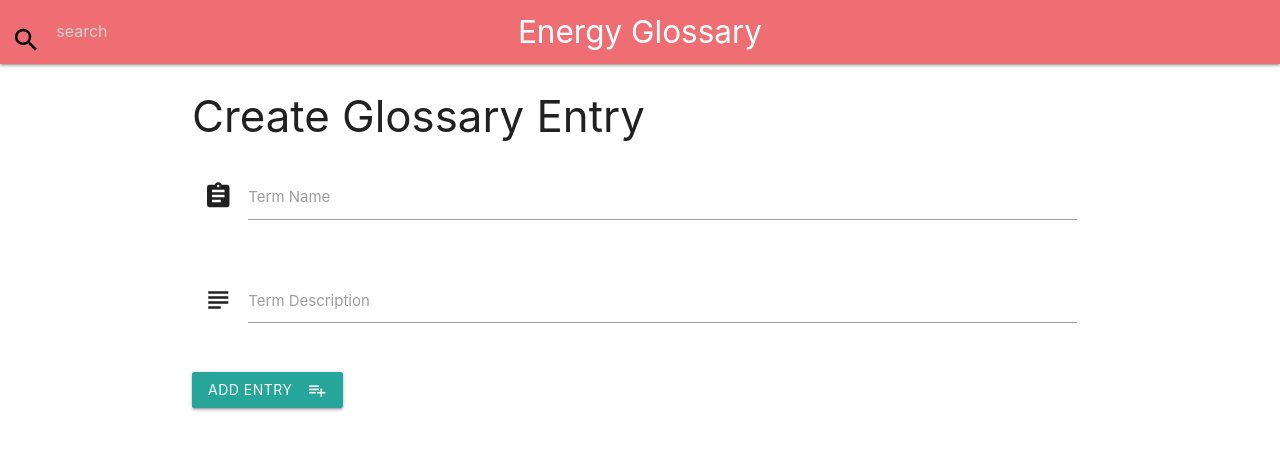
After one commit to rphanley/Energy-Glossary-Project, a Flask app: template templates/addupdate.html in a window 1280 px wide. The commit adds this page. Shown: the top 450 px of the page. Run offline with Flask 2, Linux system fonts and the light colour scheme; the template is opened without the code that fills it, so the values that code supplies are empty; some libraries are stand-ins or nearby versions.

Commit message:
Added error handling for read, corrected addupdate.html location

```diff
--- a/app.py
+++ b/app.py
@@ -1,45 +1,55 @@
 import os
+import env
 from flask import Flask, render_template, redirect, request, url_for
 from flask_pymongo import PyMongo
 from bson.objectid import ObjectId
 
 
+
 app = Flask(__name__)
-app.config["MONGO_DBNAME"] = 'energy_glossary'
-app.config["MONGO_URI"] = os.getenv('MONGO_URI', 'mongodb://localhost')
+app.config['MONGO_DBNAME'] = 'energy_glossary'
+app.config['MONGO_URI'] = os.getenv('MONGO_URI', 'Env value not loaded')
 
 mongo = PyMongo(app)
 
 @app.route('/')
 @app.route('/get_term')
 def get_term():
-    # retdoc=""
-    # count=0
-    #doc=mongo.db.terms.find_one()
-    #doc=mongo.db.terms.find({"term": "x-ray"})
-    #if doc:
-        #print("")
-        #for k, v in doc.items():
-        #    print(k + " " + v)
-        #         if k != "_id":
-        #             count+=1
+    return render_template("read.html",
+                                result_term=mongo.db.terms.find_one({'term': 'x-ray'},{'_id':0}))
 
-        #             retdoc+= '"'+k+'": '+v
-        #             if count < 2:
-        #                 retdoc+=","
-
-        # print(retdoc)
-
-    return render_template("read.html",
-                                found_term=mongo.db.terms.find_one({'term': 'x-ray'},{'_id':0}))
 
 
 @app.route('/search_terms', methods=['POST'])
 def search_terms():
+    result = None
+
+    #Get the search text from the input box on the navbar (base.html)
     search_text = request.form['search_input']
+    #Search the MongoDB database using the search text (exclude the record id from the result)
+    try:
+        result = mongo.db.terms.find_one({'term': search_text.lower()},{'_id':0})
+    except:
+        result = {'term':'Error accessing the database ','description':'Check your database access and try again.'}
+        print("Error accessing the database")
+
+    # Print an error if no result found, otherwise populate the read.html template with the result
+    if not result:
+        result = {'term':'No result found for: ' + search_text,'description':'Check your spelling and try again.'}
+        print("Error! No result found.")
+    else:
+        print("Found a database entry for: " + search_text)
+
+
     return render_template("read.html",
-                                found_term=mongo.db.terms.find_one({"term": search_text.lower()},{'_id':0}))
+                                result_term=result)
 
+
+@app.route('/create_entry', methods=['POST'])
+def create_entry():
+    terms =  mongo.db.terms
+    terms.insert_one(request.form.to_dict())
+    return redirect(url_for('get_term'))
 
 
 if __name__ == '__main__':
--- /dev/null
+++ b/templates/addupdate.html
@@ -0,0 +1,28 @@
+{% extends 'base.html' %} {% block content %}
+<div class="row">
+    <h3>Create Glossary Entry</h3>
+
+    <form action="{{ url_for('create_entry') }}" method="POST"  class="col s12">
+        <div class="row">
+            <div class="input-field col s12">
+                <i class="material-icons prefix">assignment</i>
+                <input id="term_name" name="term_name" type="text">
+                <label for="icon_prefix">Term Name</label>
+            </div>
+        </div>
+        <div class="row">
+            <div class="input-field col s12">
+                <i class="material-icons prefix">subject</i>
+                <textarea name="term_description" id="term_description" class="materialize-textarea"></textarea>
+                <label for="icon_telephone">Term Description</label>
+            </div>
+        </div>
+        <div class="row">
+            <button class="btn waves-effect waves-light" type="submit" name="action">Add Entry
+                <i class="material-icons right">playlist_add</i>
+             </button>
+        </div>
+    </form>
+</div>
+
+{% endblock %}
--- a/templates/base.html
+++ b/templates/base.html
@@ -24,7 +24,7 @@
 
 
 
-				<ul id="nav-mobile" class="hide-on-med-and-down right">
+				<ul id="nav-mobile" class="hide-on-small-only right">
 					<li><a href="addupdate.html">Add</a></li>
 					<li><a href="addupdate.html">Update</a></li>
 					<li><a href="read.html">Read</a></li>
--- a/templates/read.html
+++ b/templates/read.html
@@ -6,8 +6,8 @@
 
                     <div>
 
-                        <h1>{{found_term['term']}}</h1>
-                        <p>{{found_term['description']}}</p>
+                        <h1>{{result_term['term']}}</h1>
+                        <p>{{result_term['description']}}</p>
 
 
 
```
Also changed, not shown: addupdate.html (deleted), 1 other file.
